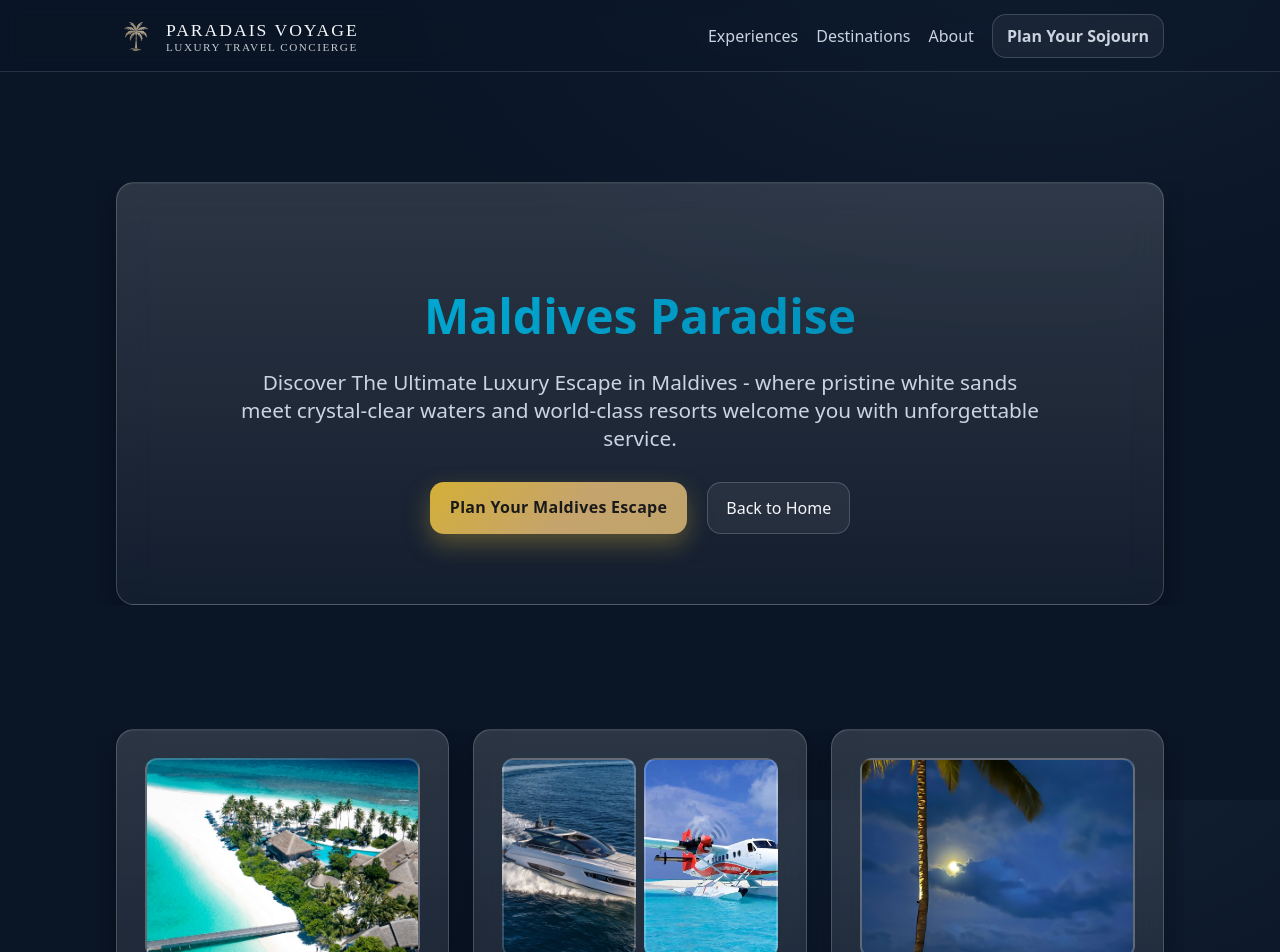
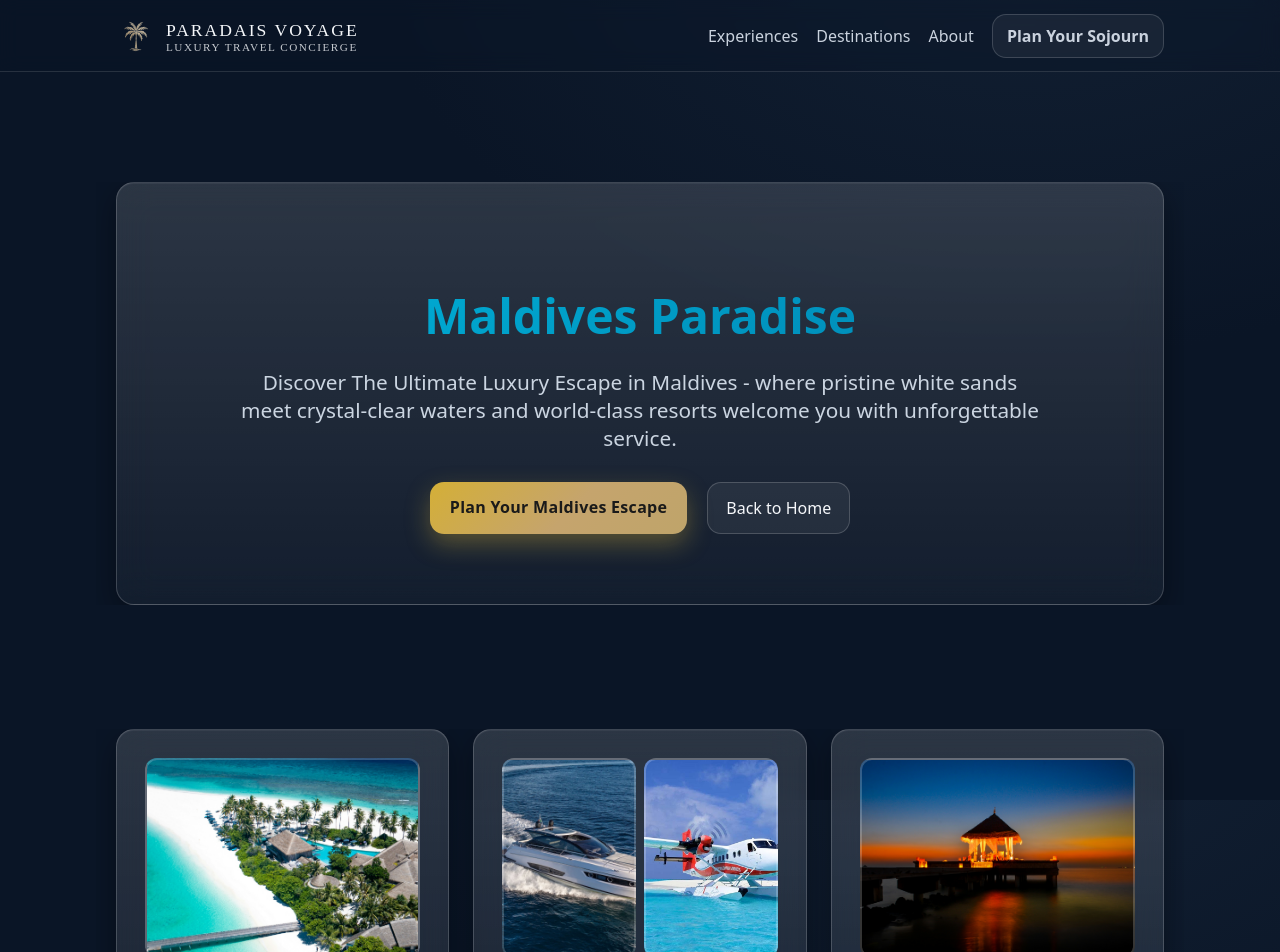
Before and after one commit to pawlomeyer1234-rgb/paradais-voyage, a Next.js app: page /maldives in a window 1280 px wide. Shown: the top 952 px of the page. Built offline with nearby package versions, Linux system fonts and the light colour scheme.

Commit message:
Add pictures Maledives Dinner abouve Personalized Stay

```diff
--- a/src/app/maldives/page.js
+++ b/src/app/maldives/page.js
@@ -78,11 +78,8 @@ export default function MaldivesPage() {
             <article className="feature-card glass-card">
               <div className="experience-images" style={{ height: '200px', marginBottom: '20px' }}>
                 <div className="experience-image" style={{
-                  backgroundImage: 'url("/images/hero/Maledives dinner.jpg")',
-                  borderRadius: '12px',
-                  backgroundSize: 'cover',
-                  backgroundPosition: 'center top',
-                  backgroundRepeat: 'no-repeat'
+                  backgroundImage: 'url("/images/hero/Maledives Dinner.jpg")',
+                  borderRadius: '12px'
                 }}></div>
               </div>
               <h3>Personalized Stay</h3>
```
Also changed, not shown: public/images/hero/Maledives dinner.jpg.
